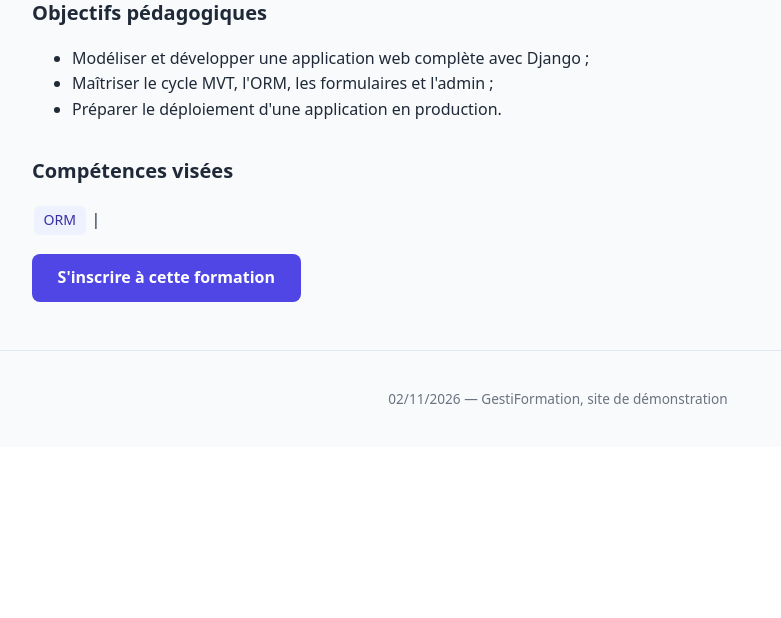
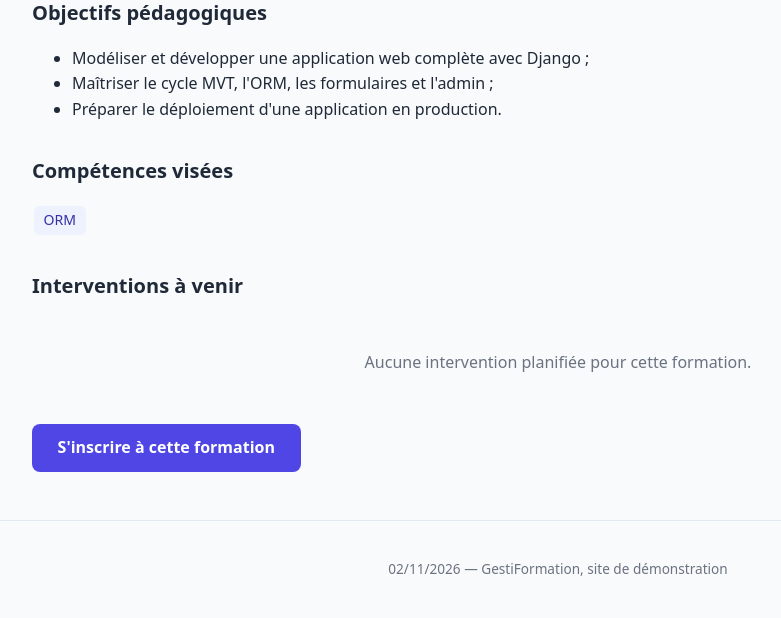
Before and after one commit to lamamram/261102-django, a Django app: page /formations/3 in a window 1280 px wide. Shown: the part 371-989 px from the top of the page, without its empty margins (82-863 px from the left). Before the commit the page ends 777 px from the top, so only its background shows below. Run offline with Django 5.2, Linux system fonts and the light colour scheme; data comes from the database, SQL or seed files in the repository.

Commit message:
j3: F expressions

```diff
--- a/catalog/templates/catalog/detail_formation.html
+++ b/catalog/templates/catalog/detail_formation.html
@@ -28,9 +28,23 @@
         <p>
             {% for competence in competences %}
             {# competence est converti en str via son __str__ #}
-            <span class="competence">{{ competence }}</span> |
+            <span class="competence">{{ competence }}</span> {% if not forloop.last %} | {% endif %}
             {% endfor %}
         </p>
+    </section>
+
+    <section class="interventions">
+    <h2>Interventions à venir</h2>
+    {% for intervention in interventions %}
+        <p>
+            <code>{{ intervention.numero }}</code> —
+            du {{ intervention.date_debut|date:"d/m/Y" }} au {{ intervention.date_fin|date:"d/m/Y" }}
+            à {{ intervention.ville }}
+            ({{ intervention.places_dispo }} places restantes)
+        </p>
+    {% empty %}
+        <p class="vide">Aucune intervention planifiée pour cette formation.</p>
+    {% endfor %}
     </section>
 
     <footer class="action">
--- a/catalog/views.py
+++ b/catalog/views.py
@@ -1,6 +1,6 @@
 from django.shortcuts import render, get_object_or_404
 from django.http import HttpRequest, HttpResponse
-from .models import Formation
+from .models import Formation, Intervention
 
 # Create your views here.
 def accueil(request: HttpRequest) -> HttpResponse:
@@ -36,10 +36,12 @@ def detail_formation(request: HttpRequest, pk: int) -> HttpResponse:
     )
     # formation = Formation.objects.prefetch_related('competences').filter(pk=pk).first()
     competences = formation.competences.all()
+    interventions = formation.interventions.filter(statut="A").order_by('date_debut')
 
     return render(request, "catalog/detail_formation.html" , {
         "formation": formation,
-        "competences": competences
+        "competences": competences,
+        "interventions": interventions
     })
 
 def page_introuvable(request, exception):
```
Also changed, not shown: docs/jour2/support.md (+12 -4 lines).
